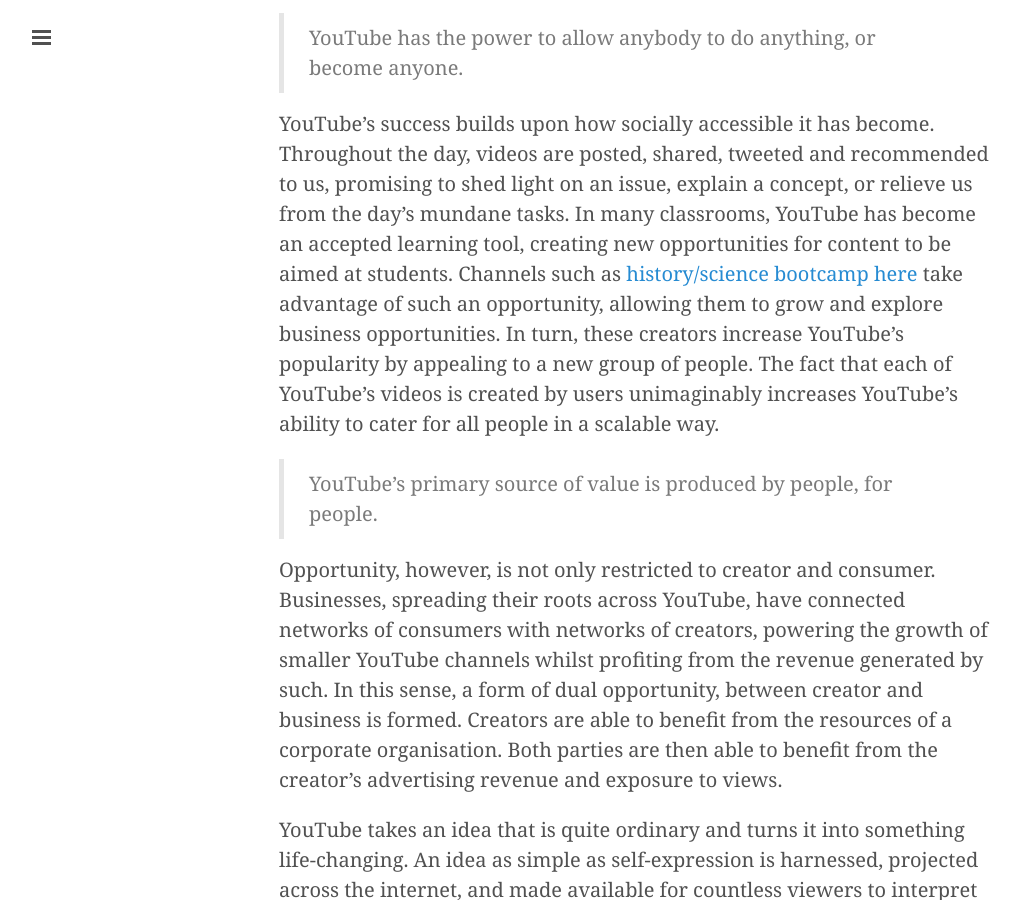
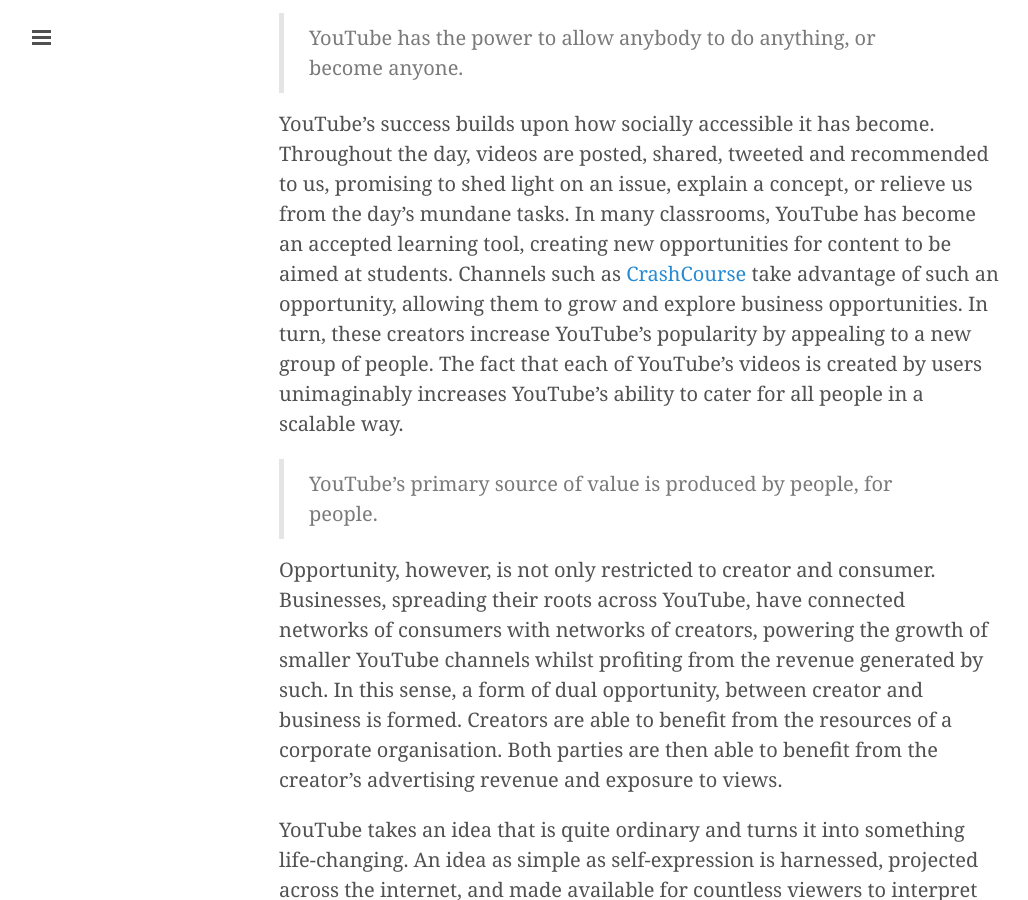
Before and after one commit to fpigerre/blog, a Jekyll site: the page built from _posts/2014-11-08-why-is-youtube-so-successful.md, in a window 1280 px wide and 900 px high, scrolled down 739 px. Shown: the whole window, without its empty margins (1-1029 px from the left). Built offline with Jekyll 4.4.1, drawn with Linux system fonts in a browser that asks for light colours; nearby versions of some CDN libraries; some web fonts are replaced; comment, search, counter and statistics services are not loaded.

Commit message:
Add link to CrashCourse YouTube Channel

```diff
--- a/_posts/2014-11-08-why-is-youtube-so-successful.md
+++ b/_posts/2014-11-08-why-is-youtube-so-successful.md
@@ -29,7 +29,7 @@
 
 YouTube's success builds upon how socially accessible it has become. Throughout the day, videos are posted, shared, tweeted and recommended to us, promising to shed light on an issue, explain a concept, or relieve us from the day's mundane tasks.
 In many classrooms, YouTube has become an accepted learning tool, creating new opportunities for content to be aimed at students.
-Channels such as [history/science bootcamp here]() take advantage of such an opportunity, allowing them to grow and explore business opportunities. In turn, these creators increase YouTube's popularity by appealing to a new group of people.
+Channels such as [CrashCourse](http://youtube.com/CrashCourse) take advantage of such an opportunity, allowing them to grow and explore business opportunities. In turn, these creators increase YouTube's popularity by appealing to a new group of people.
 The fact that each of YouTube's videos is created by users unimaginably increases YouTube's ability to cater for all people in a scalable way.
 
 > YouTube's primary source of value is produced by people, for people.
```
